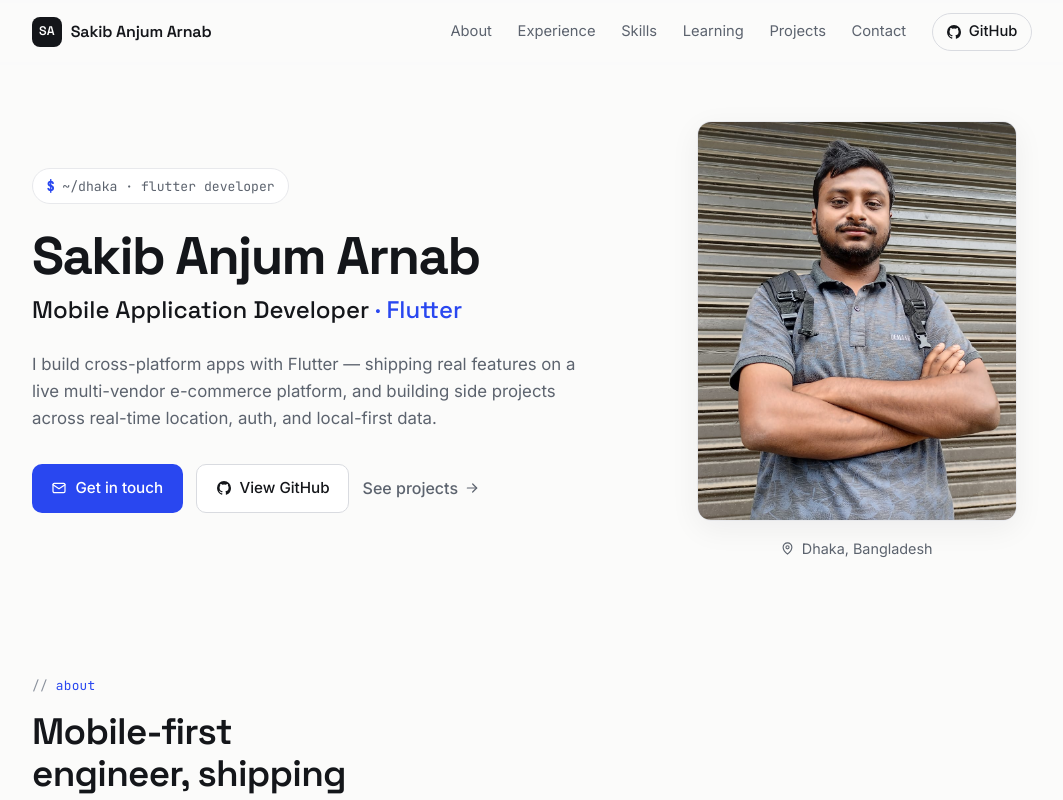
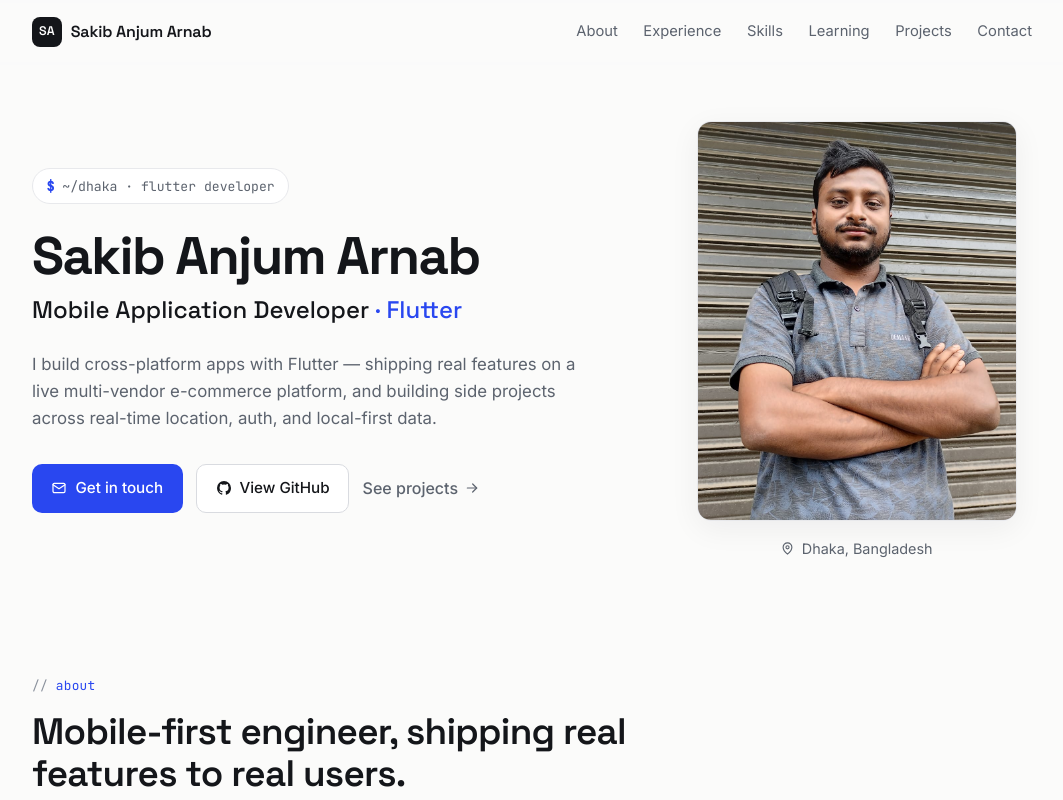
Before and after one commit to anjumArnab/me, a React (Vite) app: page / in a window 1280 px wide. Shown: the top 800 px of the page, without its empty margins (108-1171 px from the left). Built offline with nearby package versions, Linux system fonts and the light colour scheme.

Commit message:
text issue fix

```diff
--- a/src/components/About.css
+++ b/src/components/About.css
@@ -1,5 +1,5 @@
 .about__head {
-  max-width: 34ch;
+  max-width: 60ch;
   margin-bottom: 2.5rem;
 }
 
--- a/src/components/Contact.css
+++ b/src/components/Contact.css
@@ -14,7 +14,8 @@
 .contact__lead {
   color: var(--muted);
   font-size: 1.05rem;
-  max-width: 46ch;
+  max-width: none;
+  white-space: nowrap;
   margin-top: 1rem;
 }
 
--- a/src/components/Learning.css
+++ b/src/components/Learning.css
@@ -4,8 +4,13 @@
 }
 
 .learning__head {
-  max-width: 48ch;
+  max-width: 90ch;
   margin-bottom: 2.5rem;
+}
+
+/* Let the intro run wider than the global lead so it sits on two lines */
+.learning__head .section-lead {
+  max-width: 90ch;
 }
 
 .learning__grid {
--- a/src/components/Navbar.jsx
+++ b/src/components/Navbar.jsx
@@ -1,6 +1,5 @@
 import { useEffect, useState } from 'react'
-import { nav, links } from '../data/portfolio'
-import { GitHubIcon } from './Icons'
+import { nav } from '../data/portfolio'
 import './Navbar.css'
 
 export default function Navbar() {
@@ -36,15 +35,6 @@ export default function Navbar() {
               {item.label}
             </a>
           ))}
-          <a
-            className="nav__cta"
-            href={links.github}
-            target="_blank"
-            rel="noreferrer"
-            onClick={() => setOpen(false)}
-          >
-            <GitHubIcon width={16} height={16} /> GitHub
-          </a>
         </nav>
 
         <button
--- a/src/data/portfolio.js
+++ b/src/data/portfolio.js
@@ -156,7 +156,7 @@ export const projects = [
 // "Currently leveling up" — growth areas backed by real repos, framed as momentum.
 export const learning = {
   intro:
-    'Flutter UI is my home base — and I am actively expanding my range: backend services and native platform work, each backed by real shipped code, not just tutorials.',
+    'Flutter is my home base — and I am actively expanding my range: backend services and native platform work, each backed by real shipped code, not just tutorials.',
   items: [
     {
       area: 'Native Android',
```
